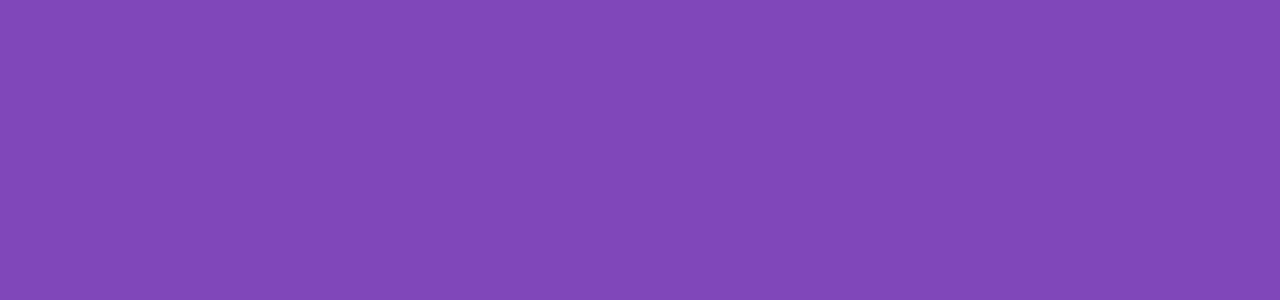
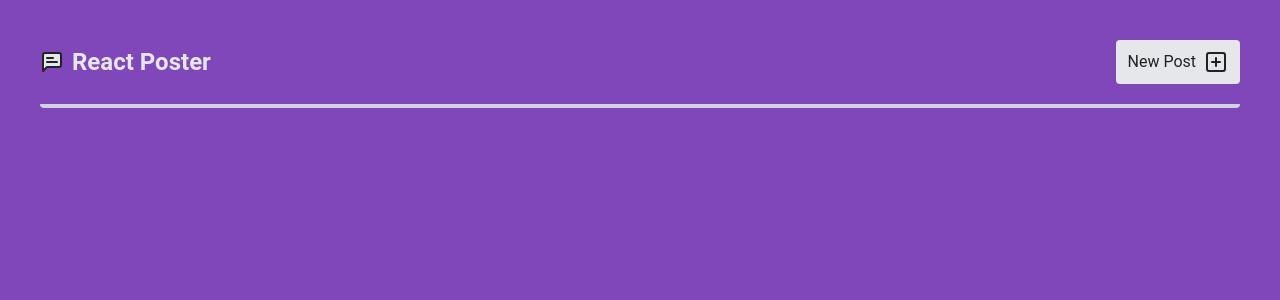
Before and after one commit to JacobGlitcher/react-poster, a React (Vite) app: page / in a window 1280 px wide. Shown: the top 300 px of the page. Built offline with nearby package versions, Linux system fonts and the light colour scheme.

Commit message:
feat: added header

```diff
--- a/src/App.tsx
+++ b/src/App.tsx
@@ -1,7 +1,13 @@
-import './App.scss'
+import './App.module.scss'
+
+import Header from './layouts/Header/Header'
 
 const App = () => {
-  return <div></div>
+  return (
+    <div className='wrapper'>
+      <Header />
+    </div>
+  )
 }
 
 export default App
--- a/src/index.scss
+++ b/src/index.scss
@@ -8,4 +8,5 @@ body {
     background-color: $primary-color;
     font-family: $font-family;
     color: $text-primary;
+    padding: 2.5rem;
 }
--- /dev/null
+++ b/src/layouts/Header/AddPost.tsx
@@ -0,0 +1,18 @@
+import { SquarePlus } from 'lucide-react'
+
+const AddPost = () => {
+  const logHello = (): void => {
+    console.log('Hello')
+  }
+
+  return (
+    <button className='flex items-center rounded bg-gray-200 px-3 py-2.5' onClick={logHello}>
+      <span className='mr-2'>New Post</span>
+      <span>
+        <SquarePlus />
+      </span>
+    </button>
+  )
+}
+
+export default AddPost
--- /dev/null
+++ b/src/layouts/Header/Header.tsx
@@ -0,0 +1,17 @@
+import { MessageSquareText } from 'lucide-react'
+
+import AddPost from './AddPost.tsx'
+
+const Header = () => {
+  return (
+    <div className='flex items-center justify-between rounded-b border-b-4 border-b-gray-300 pb-5'>
+      <div className='flex items-center'>
+        <MessageSquareText className='mr-2 fill-gray-200' />
+        <h1 className='text-2xl font-bold text-gray-200'>React Poster</h1>
+      </div>
+      <AddPost />
+    </div>
+  )
+}
+
+export default Header
--- a/src/styles/abstracts/_variables.scss
+++ b/src/styles/abstracts/_variables.scss
@@ -1,5 +1,5 @@
 $primary-color: #8047ba;
-$secondary-color: #fff;
+$secondary-color: #e5e7eb;
 $text-primary: #222;
 $text-secondary: #fff;
 $font-family: Roboto, "Helvetica Neue", sans-serif;
```
Also changed, not shown: src/App.module.scss (added), src/App.scss (deleted).
